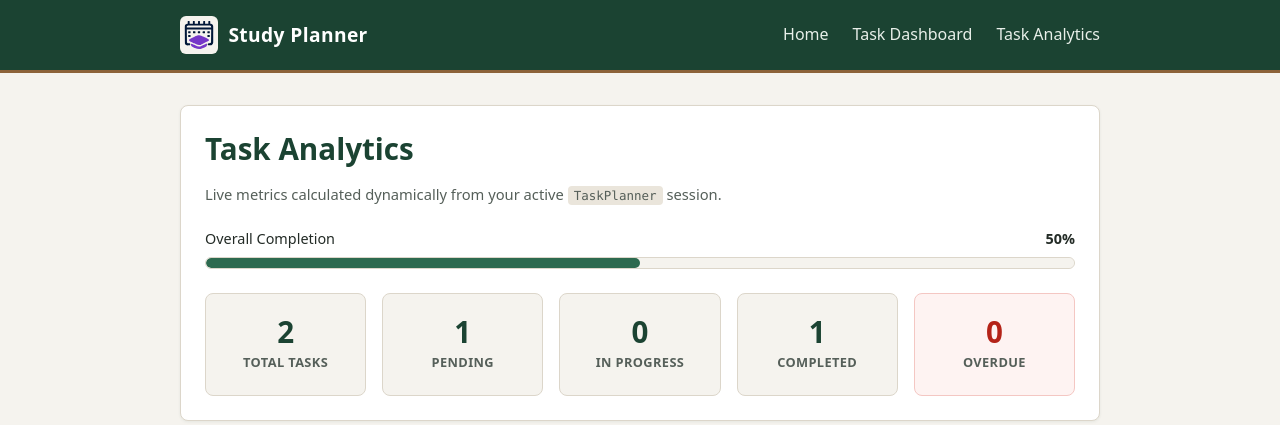
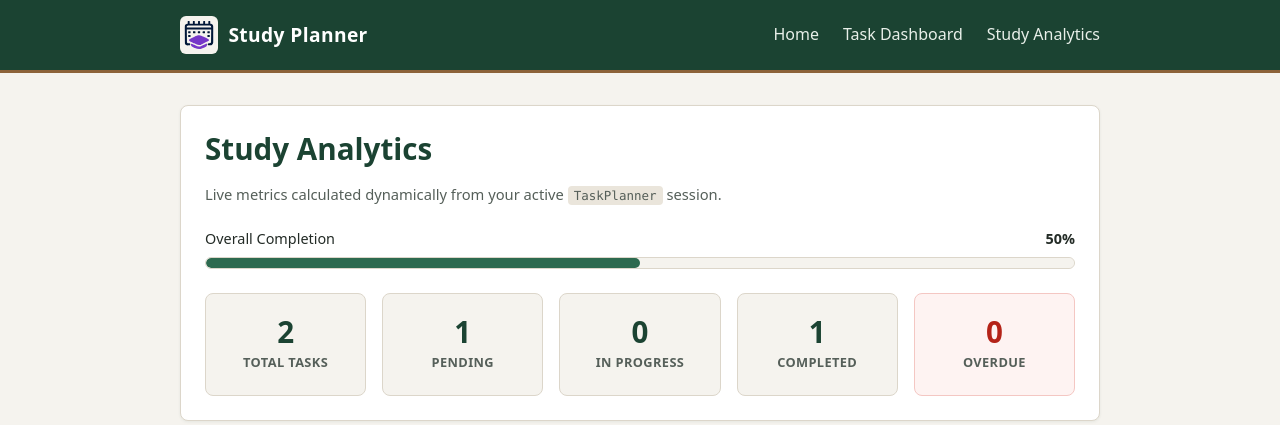
Before and after one commit to simeon-obianwa/study-planner, a Node server app: page /analytics in a window 1280 px wide. Shown: the top 425 px of the page. Run offline with Node 20, Linux system fonts and the light colour scheme.

Commit message:
sprint2) rename Task Analytics to Study Analytics for cross-page consistency

```diff
--- a/src/server.js
+++ b/src/server.js
@@ -168,7 +168,7 @@ app.get('/analytics', (req, res) => {
         : 0;
 
     res.render('analytics', {
-        pageTitle: 'Task Analytics | Study Planner',
+        pageTitle: 'Study Analytics | Study Planner',
         totalCount: allTasks.length,
         pendingCount: pendingTasks.length,
         inProgressCount: inProgressTasks.length,
--- a/views/analytics.ejs
+++ b/views/analytics.ejs
@@ -1,7 +1,7 @@
 <%- include('partials/header') %>
 
     <section class="panel">
-        <h1>Task Analytics</h1>
+        <h1>Study Analytics</h1>
         <p class="panel-subtitle">
             Live metrics calculated dynamically from your active <code>TaskPlanner</code> session.
         </p>
--- a/views/partials/header.ejs
+++ b/views/partials/header.ejs
@@ -22,7 +22,7 @@
                 <ul class="nav-list">
                     <li><a href="/">Home</a></li>
                     <li><a href="/dashboard">Task Dashboard</a></li>
-                    <li><a href="/analytics">Task Analytics</a></li>
+                    <li><a href="/analytics">Study Analytics</a></li>
                 </ul>
             </nav>
         </div>
```
